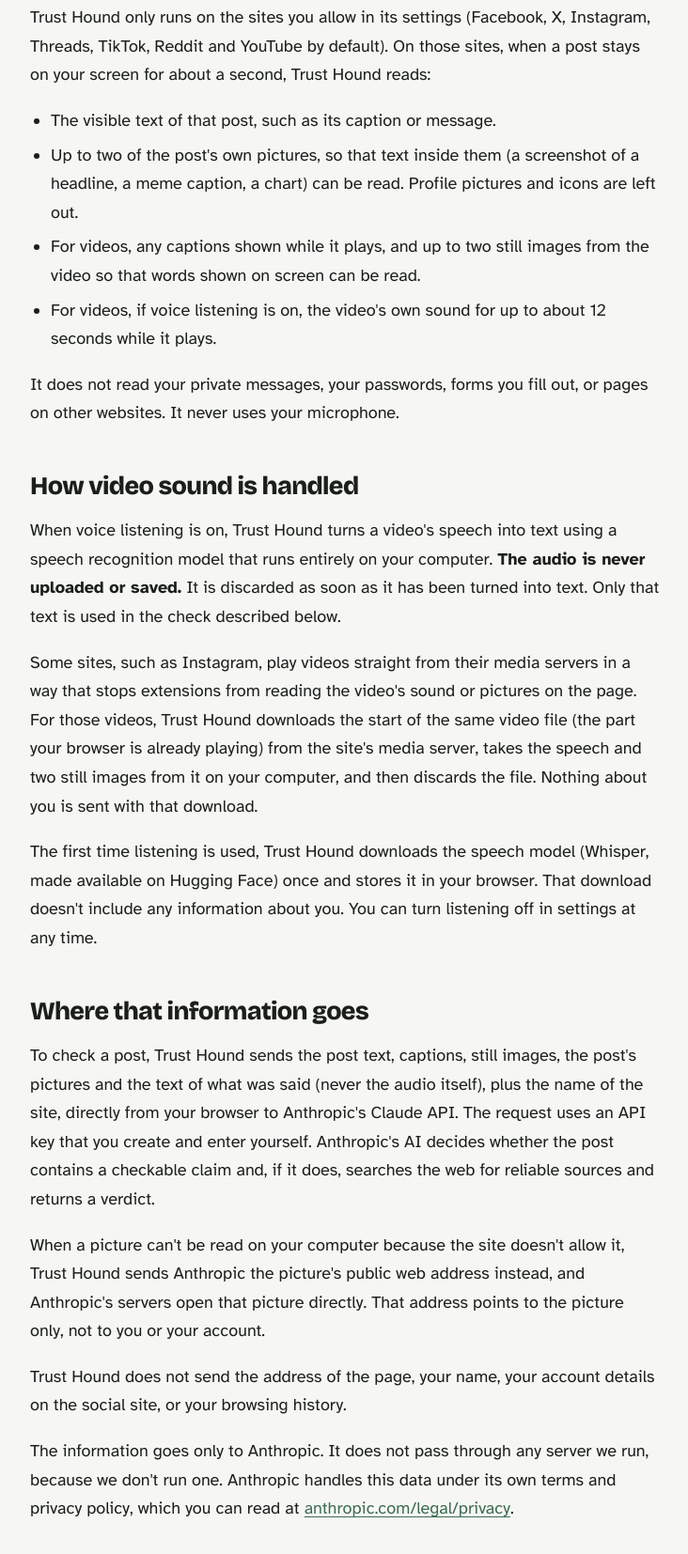
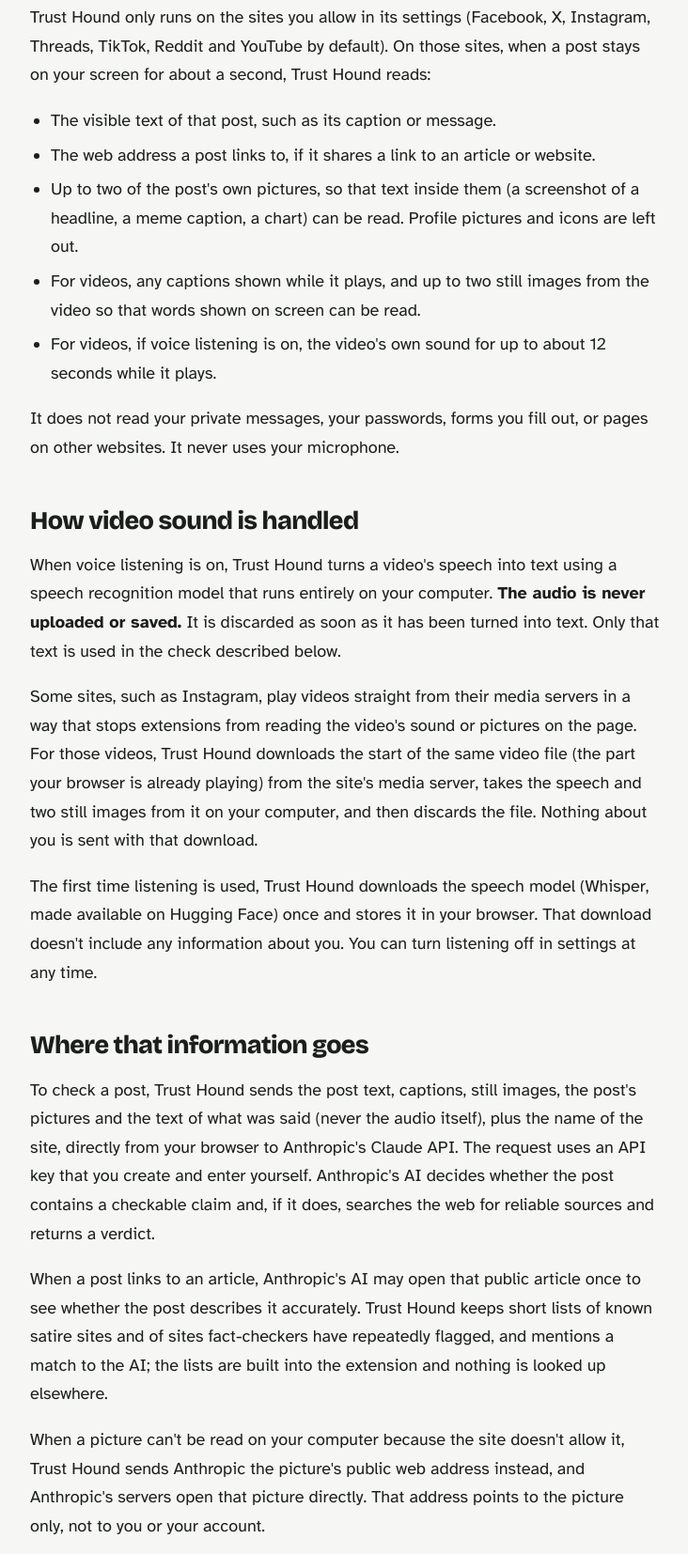
Before and after one commit to omegaprimal/trusthound-site, a plain HTML site: page privacy.html in a window 1280 px wide. Shown: the part 770-2424 px from the top of the page at 94% size, without its empty margins (272-1004 px from the left). Drawn offline with nearby package versions, Linux system fonts and the light colour scheme.

Commit message:
Privacy policy: mention links in posts

```diff
--- a/privacy.html
+++ b/privacy.html
@@ -38,6 +38,7 @@
   <p>Trust Hound only runs on the sites you allow in its settings (Facebook, X, Instagram, Threads, TikTok, Reddit and YouTube by default). On those sites, when a post stays on your screen for about a second, Trust Hound reads:</p>
   <ul>
     <li>The visible text of that post, such as its caption or message.</li>
+    <li>The web address a post links to, if it shares a link to an article or website.</li>
     <li>Up to two of the post's own pictures, so that text inside them (a screenshot of a headline, a meme caption, a chart) can be read. Profile pictures and icons are left out.</li>
     <li>For videos, any captions shown while it plays, and up to two still images from the video so that words shown on screen can be read.</li>
     <li>For videos, if voice listening is on, the video's own sound for up to about 12 seconds while it plays.</li>
@@ -51,6 +52,7 @@
 
   <h2>Where that information goes</h2>
   <p>To check a post, Trust Hound sends the post text, captions, still images, the post's pictures and the text of what was said (never the audio itself), plus the name of the site, directly from your browser to Anthropic's Claude API. The request uses an API key that you create and enter yourself. Anthropic's AI decides whether the post contains a checkable claim and, if it does, searches the web for reliable sources and returns a verdict.</p>
+  <p>When a post links to an article, Anthropic's AI may open that public article once to see whether the post describes it accurately. Trust Hound keeps short lists of known satire sites and of sites fact-checkers have repeatedly flagged, and mentions a match to the AI; the lists are built into the extension and nothing is looked up elsewhere.</p>
   <p>When a picture can't be read on your computer because the site doesn't allow it, Trust Hound sends Anthropic the picture's public web address instead, and Anthropic's servers open that picture directly. That address points to the picture only, not to you or your account.</p>
   <p>Trust Hound does not send the address of the page, your name, your account details on the social site, or your browsing history.</p>
   <p>The information goes only to Anthropic. It does not pass through any server we run, because we don't run one. Anthropic handles this data under its own terms and privacy policy, which you can read at <a href="https://www.anthropic.com/legal/privacy">anthropic.com/legal/privacy</a>.</p>
```
